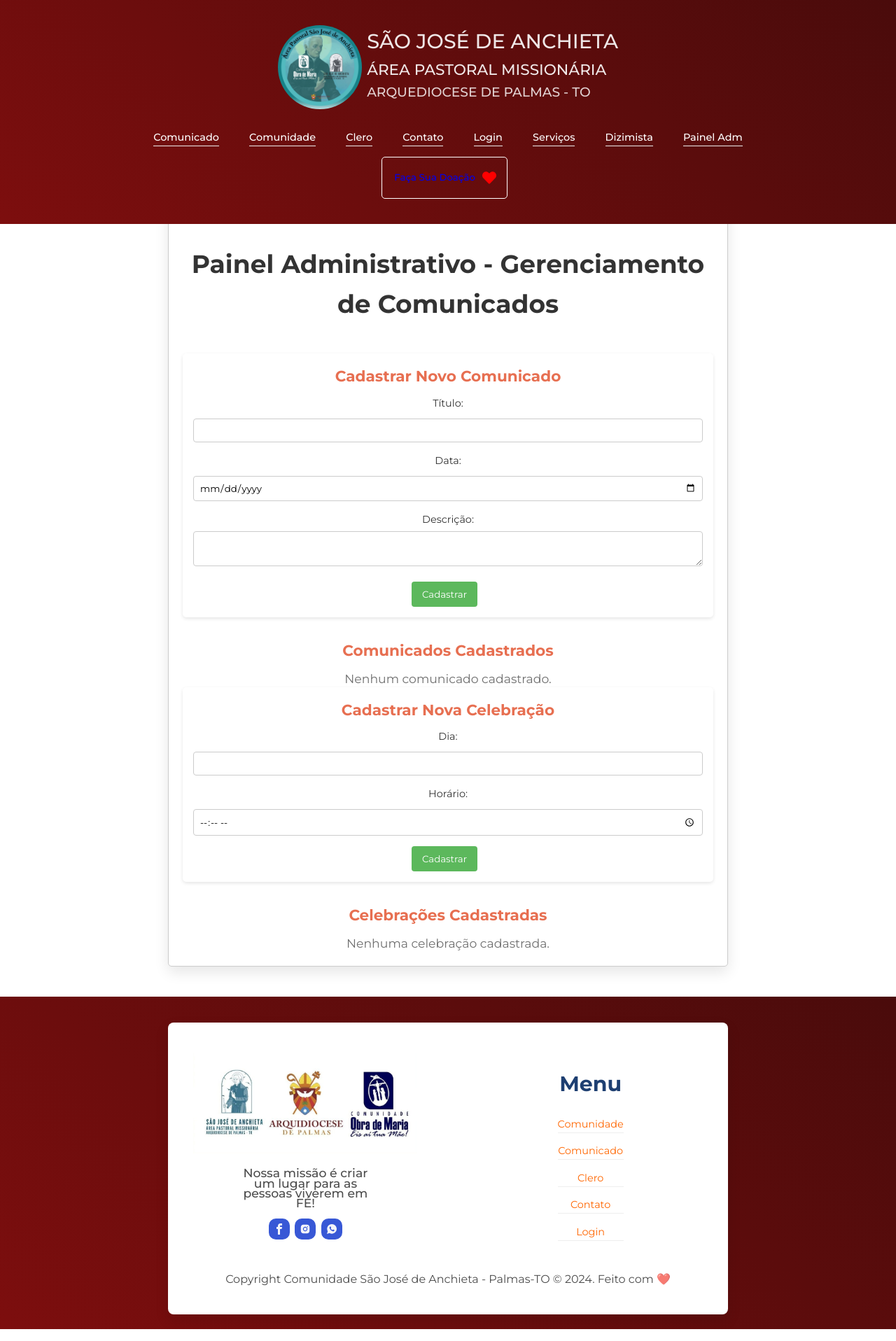
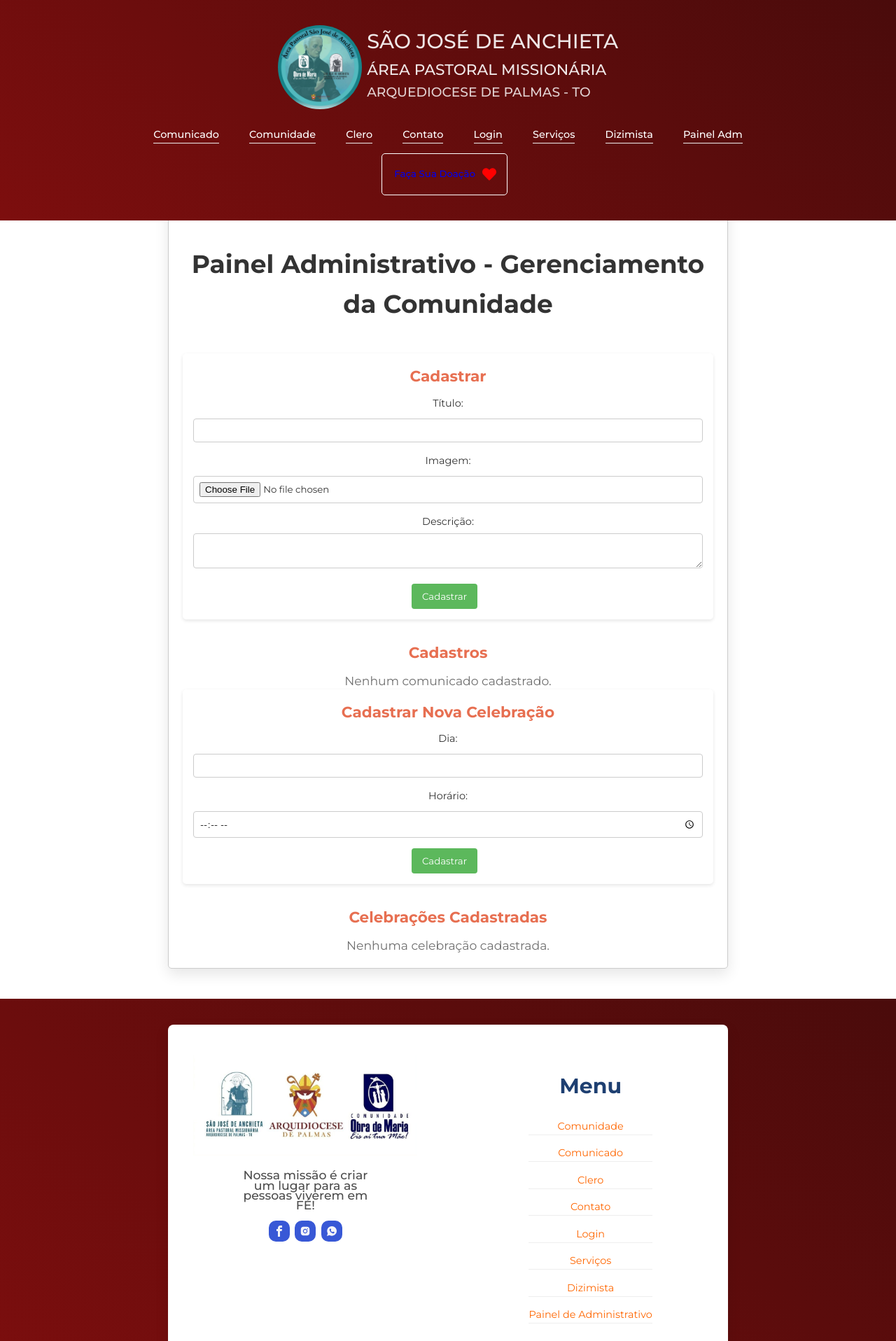
Before and after one commit to LoacirRibeiro/area-pastoral, a React (Create React App) app: page /adminComunidade in a window 1280 px wide. Shown: the top 1916 px of the page at 70% size. Built offline with nearby package versions, Linux system fonts and the light colour scheme.

Commit message:
Atualização do navbar em telas pequenas, foi diminuido para melhor se ajustar a tela. Outras atualizacoes na barra de adminstação, como atualização da paigina comunidade, incluindo um local prar carregar novas imagens

```diff
--- a/src/App.css
+++ b/src/App.css
@@ -54,7 +54,6 @@ p {
 
 html {
   font-size: 90%;
-  scroll-behavior: smooth;
 }
 
 a {
--- a/src/Componentes/Admin/AdminClero/adminClero.jsx
+++ b/src/Componentes/Admin/AdminClero/adminClero.jsx
@@ -4,7 +4,7 @@ import './adminClero.css';
 function AdminClero() {
   const [titulo, setTitulo] = useState("");
   const [descricao, setDescricao] = useState("");
-  const [imagem, setImagem] = useState("");
+  const [imagem, setImagem] = useState(null);
   const [itens, setItens] = useState([]);
   const [editIndex, setEditIndex] = useState(-1);
   const [mensagem, setMensagem] = useState("");
@@ -25,7 +25,7 @@ function AdminClero() {
       }
       setTitulo("");
       setDescricao("");
-      setImagem("");
+      setImagem(null);
     } else {
       setMensagem("Por favor, preencha todos os campos.");
     }
@@ -44,6 +44,10 @@ function AdminClero() {
       setItens(itensAtualizados);
       setMensagem("Item excluído com sucesso!");
     }
+  };
+
+  const handleImageChange = (e) => {
+    setImagem(e.target.files[0]);
   };
 
   return (
@@ -78,12 +82,12 @@ function AdminClero() {
               />
             </div>
             <div className="inputGroup">
-              <label htmlFor="imagem">URL da Imagem:</label>
+              <label htmlFor="imagem">Imagem:</label>
               <input
-                type="text"
+                type="file"
                 id="imagem"
-                value={imagem}
-                onChange={(e) => setImagem(e.target.value)}
+                accept="image/*"
+                onChange={handleImageChange}
                 required
               />
             </div>
@@ -99,7 +103,9 @@ function AdminClero() {
             <ul>
               {itens.map((item, index) => (
                 <li key={index} className="item">
-                  <img src={item.imagem} alt={item.titulo} className="itemImage" />
+                  {item.imagem && (
+                    <img src={URL.createObjectURL(item.imagem)} alt={item.titulo} className="itemImage" />
+                  )}
                   <div className="itemInfo">
                     <h3>{item.titulo}</h3>
                     <p>{item.descricao}</p>
--- a/src/Componentes/Admin/AdminComunidade/adminComunidade.jsx
+++ b/src/Componentes/Admin/AdminComunidade/adminComunidade.jsx
@@ -3,7 +3,7 @@ import './adminComunidade.css';
 
 function AdminComunidade() {
   const [titulo, setTitulo] = useState("");
-  const [data, setData] = useState("");
+  const [imagem, setImagem] = useState(null);
   const [descricao, setDescricao] = useState("");
   const [comunicados, setComunicados] = useState([]);
   const [celebracoes, setCelebracoes] = useState([]);
@@ -11,14 +11,13 @@ function AdminComunidade() {
   const [editIndexCelebracao, setEditIndexCelebracao] = useState(-1);
   const [mensagemFeedback, setMensagemFeedback] = useState("");
 
-  // Estado para celebrações
   const [dia, setDia] = useState("");
   const [horario, setHorario] = useState("");
 
   const cadastrarComunicado = (e) => {
     e.preventDefault();
-    if (titulo && data && descricao) {
-      const novoComunicado = { titulo, data, descricao };
+    if (titulo && imagem && descricao) {
+      const novoComunicado = { titulo, imagem, descricao };
       if (editIndexComunicado >= 0) {
         const comunicadosAtualizados = [...comunicados];
         comunicadosAtualizados[editIndexComunicado] = novoComunicado;
@@ -30,7 +29,7 @@ function AdminComunidade() {
         setMensagemFeedback("Comunicado cadastrado com sucesso!");
       }
       setTitulo("");
-      setData("");
+      setImagem(null);
       setDescricao("");
     } else {
       setMensagemFeedback("Por favor, preencha todos os campos.");
@@ -39,7 +38,7 @@ function AdminComunidade() {
 
   const editarComunicado = (index) => {
     setTitulo(comunicados[index].titulo);
-    setData(comunicados[index].data);
+    setImagem(comunicados[index].imagem);
     setDescricao(comunicados[index].descricao);
     setEditIndexComunicado(index);
   };
@@ -52,11 +51,10 @@ function AdminComunidade() {
     }
   };
 
-  // Funções para celebrações
   const cadastrarCelebracao = (e) => {
     e.preventDefault();
     if (dia && horario) {
-      const novaCelebracao = { dia, horario };
+      const novaCelebracao = { dia, horario }; // Mantém o horário no formato 24h
       if (editIndexCelebracao >= 0) {
         const celebracoesAtualizadas = [...celebracoes];
         celebracoesAtualizadas[editIndexCelebracao] = novaCelebracao;
@@ -76,7 +74,7 @@ function AdminComunidade() {
 
   const editarCelebracao = (index) => {
     setDia(celebracoes[index].dia);
-    setHorario(celebracoes[index].horario);
+    setHorario(celebracoes[index].horario); // Manter o horário original
     setEditIndexCelebracao(index);
   };
 
@@ -92,14 +90,14 @@ function AdminComunidade() {
     <div className="AdminComunidade container section">
       <div className="secContainer">
         <div className="secHeader">
-          <h1>Painel Administrativo - Gerenciamento de Comunicados</h1>
+          <h1>Painel Administrativo - Gerenciamento da Comunidade</h1>
         </div>
 
         {mensagemFeedback && <p className="mensagem">{mensagemFeedback}</p>}
 
         {/* Formulário de Comunicados */}
         <div className="cadastroForm">
-          <h2>{editIndexComunicado >= 0 ? "Editar Comunicado" : "Cadastrar Novo Comunicado"}</h2>
+          <h2>{editIndexComunicado >= 0 ? "Editar Comunidade" : "Cadastrar "}</h2>
           <form onSubmit={cadastrarComunicado}>
             <div className="inputGroup">
               <label htmlFor="titulo">Título:</label>
@@ -112,12 +110,12 @@ function AdminComunidade() {
               />
             </div>
             <div className="inputGroup">
-              <label htmlFor="data">Data:</label>
+              <label htmlFor="imagem">Imagem:</label>
               <input
-                type="date"
-                id="data"
-                value={data}
-                onChange={(e) => setData(e.target.value)}
+                type="file"
+                id="imagem"
+                accept="image/*"
+                onChange={(e) => setImagem(e.target.files[0])}
                 required
               />
             </div>
@@ -137,14 +135,16 @@ function AdminComunidade() {
         </div>
 
         <div className="comunicadosCadastrados">
-          <h2>Comunicados Cadastrados</h2>
+          <h2>Cadastros</h2>
           {comunicados.length > 0 ? (
             <ul>
               {comunicados.map((comunicado, index) => (
                 <li key={index} className="comunicado">
                   <div className="comunicadoInfo">
                     <h3>{comunicado.titulo}</h3>
-                    <p>Data: {comunicado.data}</p>
+                    {comunicado.imagem && (
+                      <img src={URL.createObjectURL(comunicado.imagem)} alt="Comunicado" />
+                    )}
                     <p>Descrição: {comunicado.descricao}</p>
                   </div>
                   <div className="comunicadoActions">
--- a/src/Componentes/Admin/AdminContato/adminContato.css
+++ b/src/Componentes/Admin/AdminContato/adminContato.css
@@ -1,3 +1,4 @@
+@charset "UTF-8";
 .AdminContato {
   padding: 20px;
 }
@@ -15,6 +16,7 @@
   margin-bottom: 15px;
 }
 .AdminContato .inputGroup {
+  position: relative;
   margin-bottom: 15px;
 }
 .AdminContato .inputGroup label {
@@ -26,6 +28,22 @@
   padding: 8px;
   border: 1px solid #ccc;
   border-radius: 4px;
+}
+.AdminContato .inputGroup button {
+  position: absolute;
+  right: 10px;
+  top: 50%;
+  transform: translateY(-50%);
+  background: none;
+  border: none;
+  cursor: pointer;
+}
+.AdminContato .inputGroup button .icon {
+  color: #007bff;
+  font-size: 1.2em;
+}
+.AdminContato .inputGroup button .icon:hover {
+  color: #0056b3; /* Cor do ícone ao passar o mouse */
 }
 .AdminContato .cadastroButton {
   background-color: #4caf50;
@@ -55,6 +73,9 @@
 .AdminContato .contatosCadastrados .contato .contatoInfo h3 {
   margin: 0 0 5px;
 }
+.AdminContato .contatosCadastrados .contato .contatoActions {
+  display: flex;
+}
 .AdminContato .contatosCadastrados .contato .contatoActions button {
   margin-left: 10px;
   padding: 5px 10px;
--- a/src/Componentes/Admin/AdminContato/adminContato.jsx
+++ b/src/Componentes/Admin/AdminContato/adminContato.jsx
@@ -10,27 +10,19 @@ function AdminContato() {
   const [editIndex, setEditIndex] = useState(-1);
   const [mensagemFeedback, setMensagemFeedback] = useState("");
 
-  const cadastrarContato = (e) => {
+  const cadastrarOuAtualizarContato = (e) => {
     e.preventDefault();
-    if (horario && endereco && email && telefone) {
-      const novoContato = { horario, endereco, email, telefone };
     if (editIndex >= 0) {
       const contatosAtualizados = [...contatos];
-        contatosAtualizados[editIndex] = novoContato;
+      contatosAtualizados[editIndex] = { horario, endereco, email, telefone };
       setContatos(contatosAtualizados);
       setMensagemFeedback("Contato atualizado com sucesso!");
-        setEditIndex(-1);
     } else {
+      const novoContato = { horario, endereco, email, telefone };
       setContatos([...contatos, novoContato]);
       setMensagemFeedback("Contato cadastrado com sucesso!");
     }
-      setHorario("");
-      setEndereco("");
-      setEmail("");
-      setTelefone("");
-    } else {
-      setMensagemFeedback("Por favor, preencha todos os campos.");
-    }
+    resetForm();
   };
 
   const editarContato = (index) => {
@@ -49,6 +41,14 @@ function AdminContato() {
     }
   };
 
+  const resetForm = () => {
+    setEditIndex(-1);
+    setHorario("");
+    setEndereco("");
+    setEmail("");
+    setTelefone("");
+  };
+
   return (
     <div className="AdminContato container section">
       <div className="secContainer">
@@ -60,8 +60,7 @@ function AdminContato() {
 
         <div className="cadastroForm">
           <h2>{editIndex >= 0 ? "Editar Contato" : "Cadastrar Novo Contato"}</h2>
-          <form onSubmit={cadastrarContato}>
-
+          <form onSubmit={cadastrarOuAtualizarContato}>
             <div className="inputGroup">
               <label htmlFor="endereco">Endereço:</label>
               <input
--- a/src/Componentes/Footer/footer.jsx
+++ b/src/Componentes/Footer/footer.jsx
@@ -73,6 +73,21 @@ function Footer() {
               Login
             </Link>
           </li>
+          <li>
+            <Link to="servicos" className="link" onClick={scrollToTop}>
+              Serviços
+            </Link>
+          </li>
+          <li>
+            <Link to="Dizimista" className="link" onClick={scrollToTop}>
+            Dizimista
+            </Link>
+          </li>
+          <li>
+            <Link to="HomeAdmin" className="link" onClick={scrollToTop}>
+              Painel de Administrativo
+            </Link>
+          </li>
         </div>
 
         <div className="footerReact">
--- a/src/Componentes/NavBar/navBar.css
+++ b/src/Componentes/NavBar/navBar.css
@@ -144,7 +144,7 @@
     font-size: var(--h3FontSize);
     justify-content: center;
     font-weight: 500;
-    padding: 1rem 0;
+    padding: 0.3rem;
     text-align: center;
     color: var(--whiteColor);
     cursor: pointer;
@@ -195,7 +195,7 @@
 .menu ul li {
   display: flex;
   color: var(--blackColor);
-  margin-top: 1rem;
+  margin-top: 0.7rem;
 }
 .menu .botaoDOAR {
   display: flex;
--- a/src/Componentes/NavBar/navBar.scss
+++ b/src/Componentes/NavBar/navBar.scss
@@ -158,7 +158,7 @@
         font-size: var(--h3FontSize);
         justify-content: center;
         font-weight: 500;
-        padding: 1rem 0;
+        padding: .3rem;
         text-align: center;
         color: var(--whiteColor);
         cursor: pointer;
@@ -221,7 +221,7 @@
     li {
       display: flex;
       color: var(--blackColor);
-      margin-top: 1rem;
+      margin-top: .7rem;
     }
   }
   .botaoDOAR {
@@ -298,9 +298,7 @@
 }
 
 @media screen and (max-width: 530px) {
-  .logoDiv {
 
-  }
 
   .navbar .logoDiv span {
     .linkLogo {
```
Also changed, not shown: src/Componentes/Admin/AdminContato/adminContato.scss (+22 -0 lines), 2 other files (tests, documents, lock files or other folders). Lines whose indentation alone changed are shown as unchanged.
